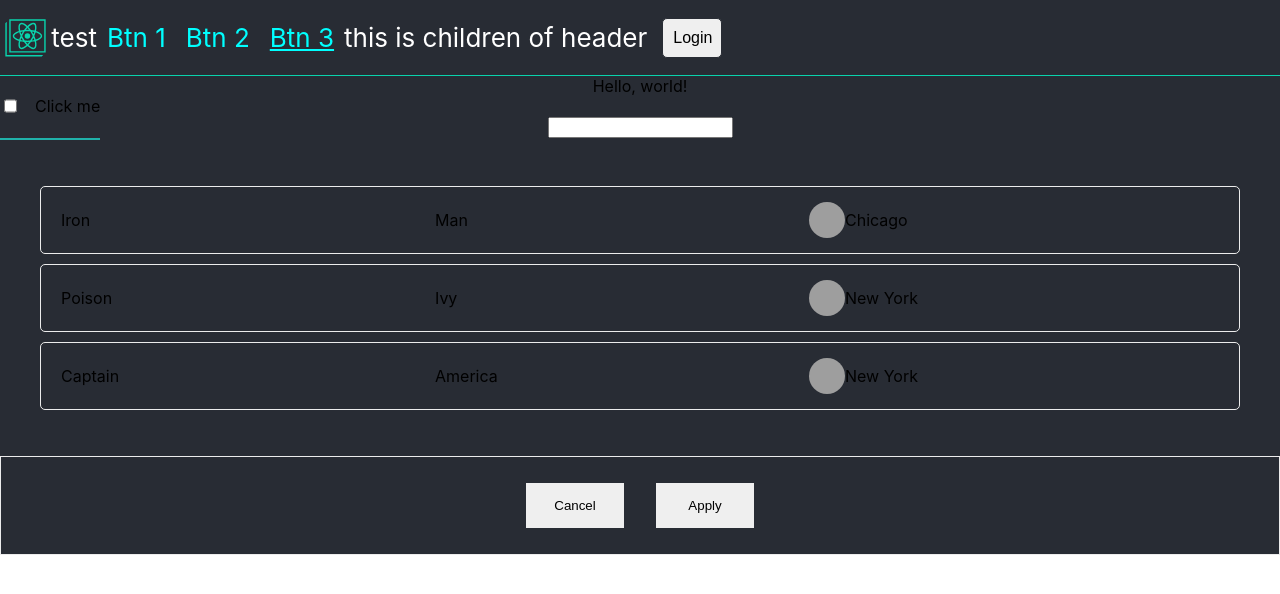
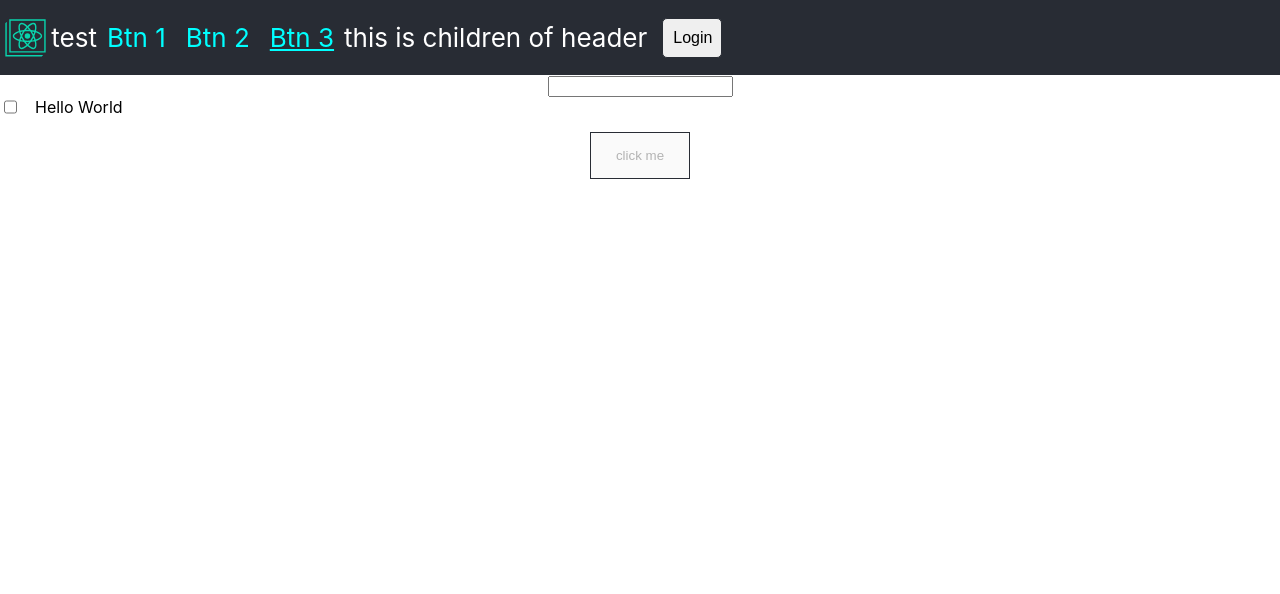
Before and after one commit to AlyonaPianykh/lecture-1-project, a React (Create React App) app: page / in a window 1280 px wide. Shown: the top 594 px of the page. Built offline with nearby package versions, Linux system fonts and the light colour scheme; grey boxes are pictures that could not be loaded.

Commit message:
Practice2 + create Form with button

```diff
--- a/src/components/App/App.js
+++ b/src/components/App/App.js
@@ -1,9 +1,10 @@
 import React, { Component } from 'react';
 import { people } from '../../constants/people';
-import { ButtonAsClass as Button } from '../Button/Button';
+import { Button as Button } from '../Button/Button';
 import { Header } from '../Header/Header';
 import Checkbox from '../Checkbox/Checkbox';
 import { Input } from '../Input/Input';
+import { Form } from "../Form/Form";
 
 import './App.css';
 
@@ -37,11 +38,11 @@ class AppTheReal extends Component {
     this.state = {
       isChecked: false,
       inputValue: '',
-      isDarkTheme: true
+      isDarkTheme: false,
+      showSuccess: false
     };
 
     this.onApplyBtnClick = this.onApplyBtnClick.bind(this);
-    this.onCheck = this.onCheck.bind(this);
   }
 
   renderActionsBlock() {
@@ -68,29 +69,19 @@ class AppTheReal extends Component {
     this.setState({
       isDarkTheme: !isDarkTheme
     });
-  }
+  };
 
-  onCheck(e) {
-    const { isChecked } = this.state;
+  onFormSubmit = () => {
+      const {showSuccess} = this.state;
 
-    this.setState({
-      isChecked: !isChecked
-    }, () => {
-      console.log('state changed');
-    });
-  }
+      this.setState({
+          showSuccess: true
+      })
 
-  onInputChange = (inputValue) => {
-    this.setState({
-      inputValue
-    });
   };
 
   render() {
-    const { isChecked, inputValue, isDarkTheme } = this.state;
-    const greetingElement = (<div className="class-12">{this.greeting}</div>);
-
-    console.log('App render');
+    const { isDarkTheme , showSuccess} = this.state;
 
     const darkThemeClass = isDarkTheme ? `${CN}__dark` : '';
 
@@ -103,16 +94,10 @@ class AppTheReal extends Component {
           <div>this is children of header</div>
         </Header>
 
-        <div>
-          {greetingElement}
-        </div>
+       <Form onFormSubmit = {this.onFormSubmit} />
 
-        <Checkbox label="Click me" isChecked={isChecked} onChange={this.onCheck}/>
+          {showSuccess && <div>ALL GOOD</div> } {/*We use logical and that show or hide elements that Look flags in state*/}
 
-        <Input value={inputValue} onChange={this.onInputChange}/>
-        <div className="divider"/>
-        <ul className="list">{renderPeopleList()}</ul>
-        {this.renderActionsBlock()}
       </div>
     );
   }
--- a/src/components/Button/Button.js
+++ b/src/components/Button/Button.js
@@ -6,7 +6,7 @@ import './Button.css';
 // };
 const CN = 'default-btn';
 
-export class ButtonAsClass extends Component {
+export class Button extends Component {
   constructor(props) {
     super(props);
 
--- /dev/null
+++ b/src/components/Form/Form.js
@@ -0,0 +1,72 @@
+import React, {Component} from 'react';
+import {Input} from "../Input/Input";
+import Checkbox from "../Checkbox/Checkbox";
+import {Button} from "../Button/Button";
+
+const CN = 'custom-form';
+
+export class Form extends Component {
+
+    constructor(props) {
+        super(props);
+
+        this.state = {
+            inputValue: '',
+            isChecked: false, /*This will be change our checkBox*/
+        }; /*setState Function can't use in constructor*/
+    }
+
+    onInputChange = (inputValue) => {
+        this.setState({
+            inputValue
+        });
+    };
+
+    onCheck = () => { /*This function look on value our checkBox and set new set*/ /*We need use arrow function beacouse context*/
+        const { isChecked } = this.state;
+
+        this.setState({
+            isChecked: !isChecked
+        });
+    };
+
+    o/*nFormSubmit = () => {
+        const {onFormSubmit} = this.props;
+
+        onFormSubmit && onFormSubmit(); /!*Більш надійний спосіб*!/
+
+        console.log('success');
+    };*/
+
+    isValid = () => {
+        const { inputValue, isChecked } = this.state;
+
+        return inputValue.length && isChecked;
+    };
+
+    render() {
+        const { inputValue, isChecked } = this.state;
+        const {onFormSubmit} = this.props;
+
+        return (
+            <form>
+                <Input
+                    className = {`${CN}__input`}
+                    onChange = {this.onInputChange}
+                    value = {inputValue}
+                />
+                <Checkbox
+                    onChange = {this.onCheck}
+                    isChecked = { isChecked }
+                    label = "Hello World"
+                />
+                <Button
+                    label = "click me"
+                    className = {`${CN}__btn`}
+                    onClick = {onFormSubmit}
+                    disabled = {!this.isValid()}
+                />
+            </form>
+        );
+    }
+}
--- a/src/components/Header/Header.js
+++ b/src/components/Header/Header.js
@@ -1,6 +1,6 @@
 import React from 'react';
 import logo from '../../logo.svg';
-import { ButtonAsClass as Button } from '../Button/Button';
+import { Button as Button } from '../Button/Button';
 import './Header.css';
 
 const CN = 'default-header';
```
